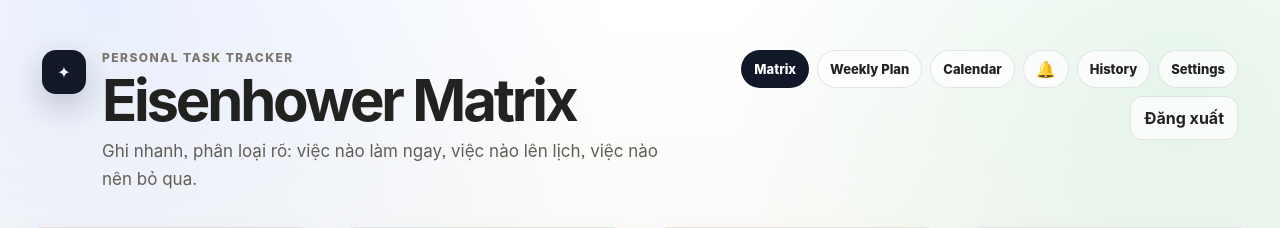
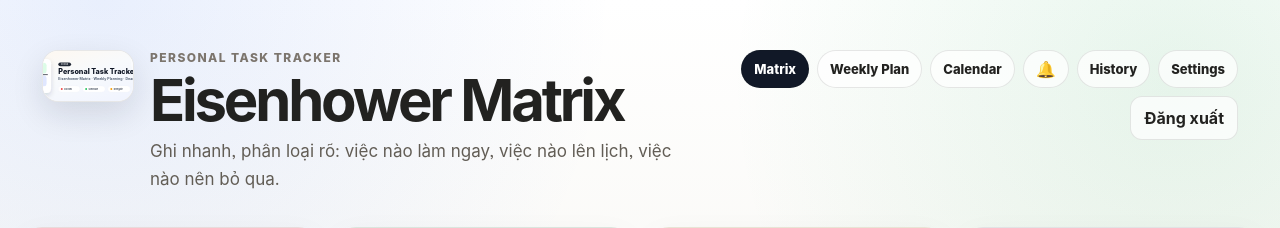
Before and after one commit to Thailee2710/Personal-task-tracker-Eisenhower, a FastAPI app: template templates/dashboard.html in a window 1280 px wide. Shown: the top 228 px of the page. Run offline with FastAPI, Linux system fonts and the light colour scheme; the template is opened without the code that fills it, so the values that code supplies are empty.

Commit message:
feat: add project signature branding

```diff
--- a/static/styles.css
+++ b/static/styles.css
@@ -63,6 +63,25 @@ p, small { color: var(--muted); }
   padding: 22px;
 }
 .brand-block { display: flex; gap: 16px; align-items: flex-start; }
+.brand-signature-mini {
+  flex: 0 0 92px;
+  width: 92px;
+  height: 52px;
+  object-fit: cover;
+  border-radius: 16px;
+  border: 1px solid rgba(24, 24, 22, 0.10);
+  box-shadow: 0 12px 32px rgba(17, 24, 39, 0.12);
+  background: #fff;
+}
+.project-signature {
+  display: block;
+  width: 100%;
+  height: auto;
+  border-radius: 18px;
+  border: 1px solid rgba(24, 24, 22, 0.10);
+  box-shadow: 0 18px 44px rgba(31, 26, 18, 0.10);
+}
+.login-signature { margin-bottom: 18px; }
 .logo-mark {
   display: inline-grid;
   flex: 0 0 44px;
--- a/templates/dashboard.html
+++ b/templates/dashboard.html
@@ -11,7 +11,7 @@
 <div class="shell">
   <header class="topbar">
     <div class="brand-block">
-      <span class="logo-mark" aria-hidden="true">✦</span>
+      <img class="brand-signature-mini" src="/static/signature.svg" alt="Project signature">
       <div>
         <p class="eyebrow">Personal task tracker</p>
         <h1>Eisenhower Matrix</h1>
--- a/templates/login.html
+++ b/templates/login.html
@@ -9,6 +9,7 @@
 </head>
 <body class="login-page">
   <main class="login-card">
+    <img class="project-signature login-signature" src="/static/signature.svg" alt="Project signature">
     <div class="login-badge">✦ Personal workspace</div>
     <h1>Eisenhower Matrix</h1>
     <p>Đăng nhập để log task và ưu tiên công việc theo 4 quadrant.</p>
```
Also changed, not shown: tests/test_app.py (+26 -0 lines), README.md, static/signature.svg (added).
